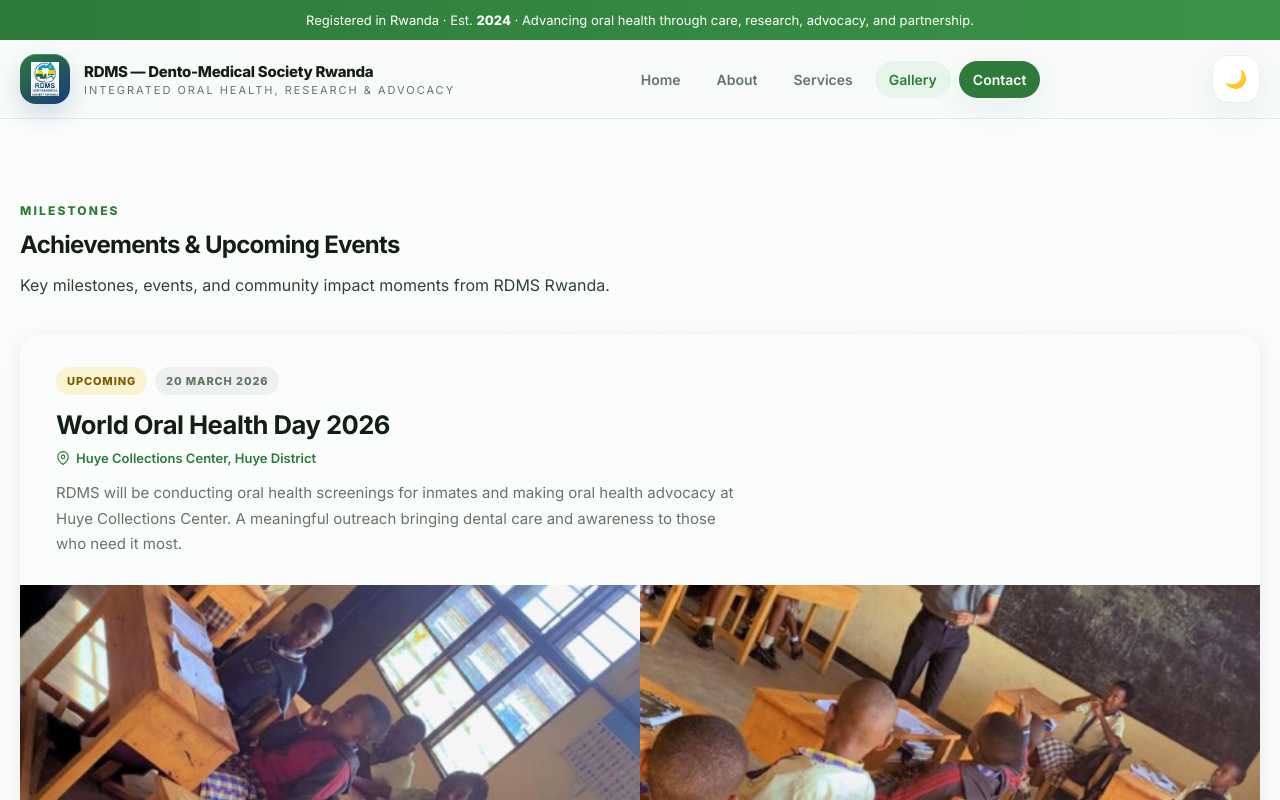
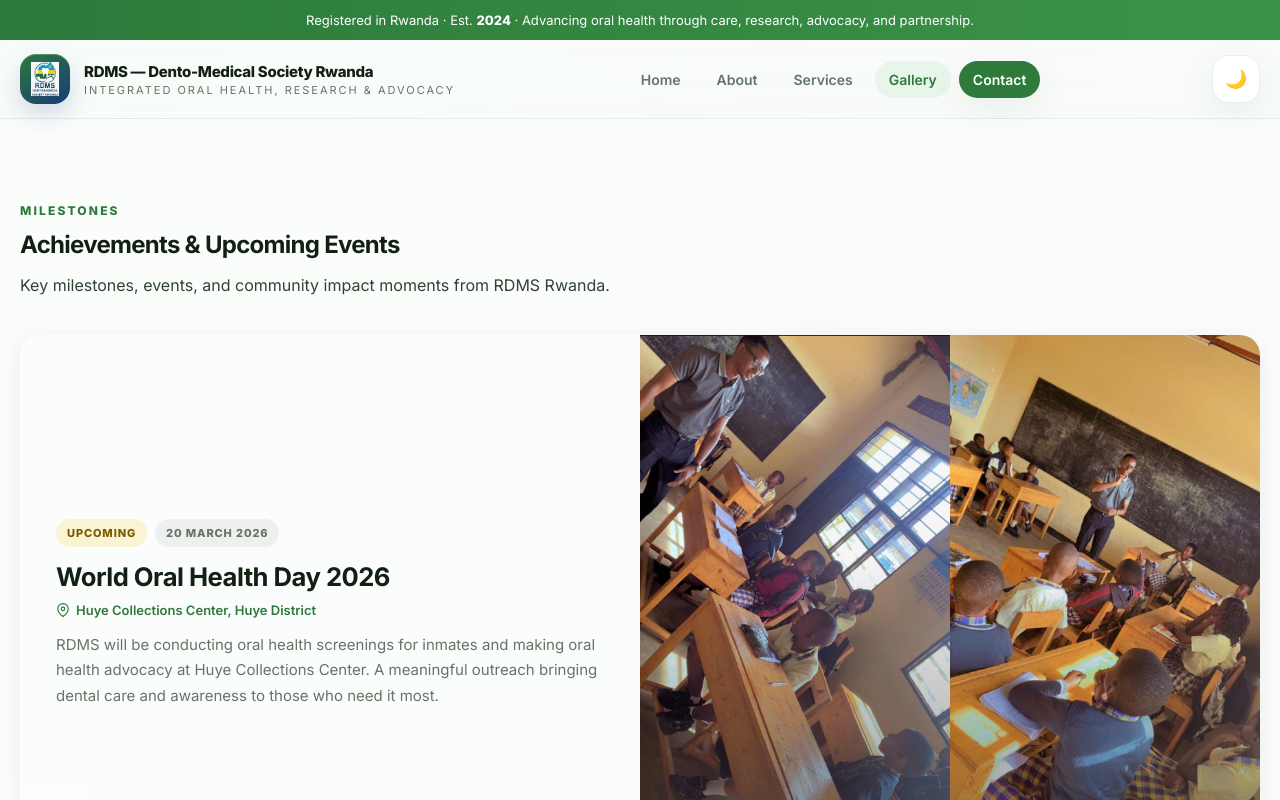
Before and after one commit to erwinatibor/rdms-website, a React (Vite) app: page /gallery in a window 1280 px wide. Shown: the top 800 px of the page. Built offline with nearby package versions, Linux system fonts and the light colour scheme.

Commit message:
Make achievement cards side-by-side: info left, image right

```diff
--- a/src/index.css
+++ b/src/index.css
@@ -545,10 +545,15 @@ h1 .accent { color: var(--green); }
   border-radius: 20px;
   overflow: hidden;
   box-shadow: 0 4px 24px rgba(0,0,0,0.07);
+  display: grid;
+  grid-template-columns: 1fr 1fr;
 }
 
 .achievement-header {
   padding: 32px 36px 28px;
+  display: flex;
+  flex-direction: column;
+  justify-content: center;
 }
 
 .achievement-meta {
@@ -587,6 +592,7 @@ h1 .accent { color: var(--green); }
   display: grid;
   grid-template-columns: 1fr 1fr;
   gap: 0;
+  min-height: 100%;
 }
 
 .achievement-images:has(.achievement-img-wrap:only-child) {
@@ -599,9 +605,9 @@ h1 .accent { color: var(--green); }
 
 .achievement-img-wrap {
   position: relative;
-  aspect-ratio: 4/3;
   overflow: hidden;
   cursor: pointer;
+  min-height: 200px;
 }
 
 .achievement-img-wrap img {
@@ -857,6 +863,7 @@ h1 .accent { color: var(--green); }
 }
 
 @media (max-width: 600px) {
+  .achievement-card { grid-template-columns: 1fr; }
   .achievement-images { grid-template-columns: 1fr; }
   .achievement-header { padding: 24px 20px 20px; }
 }
```
